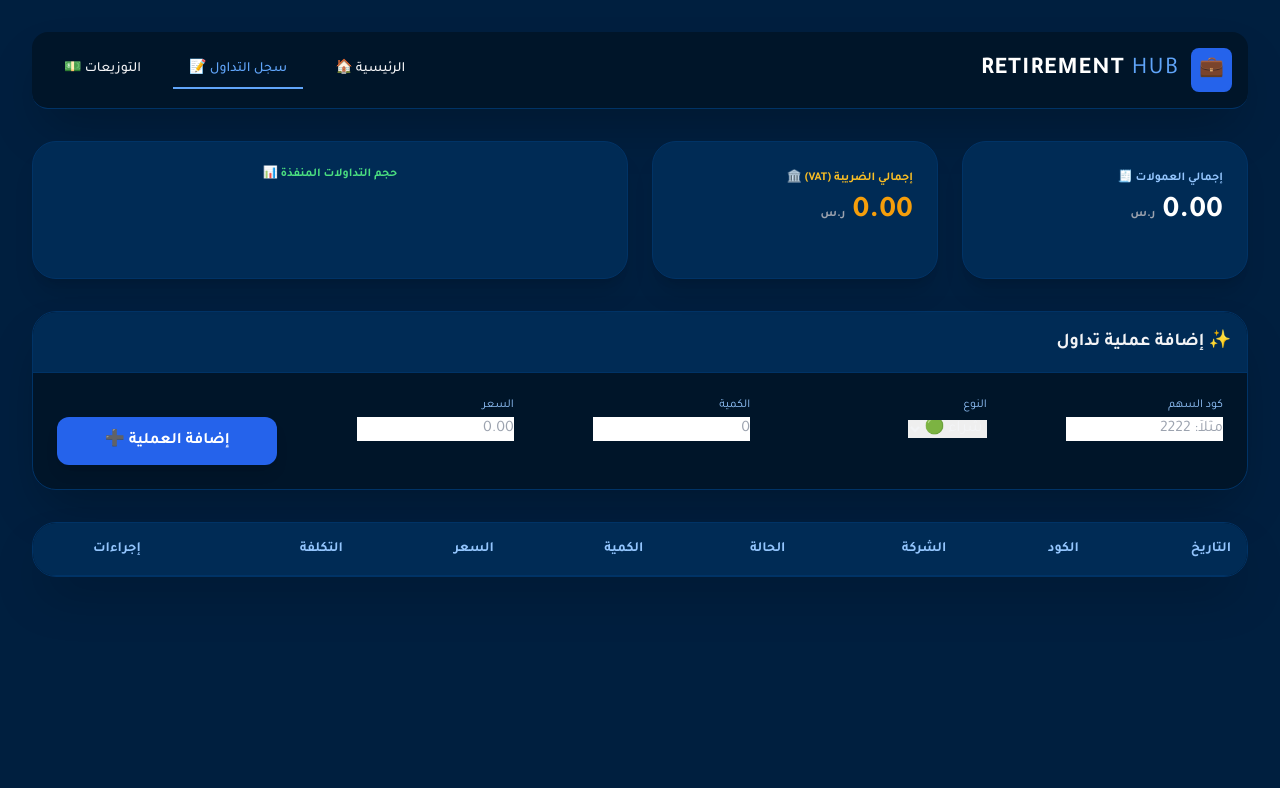
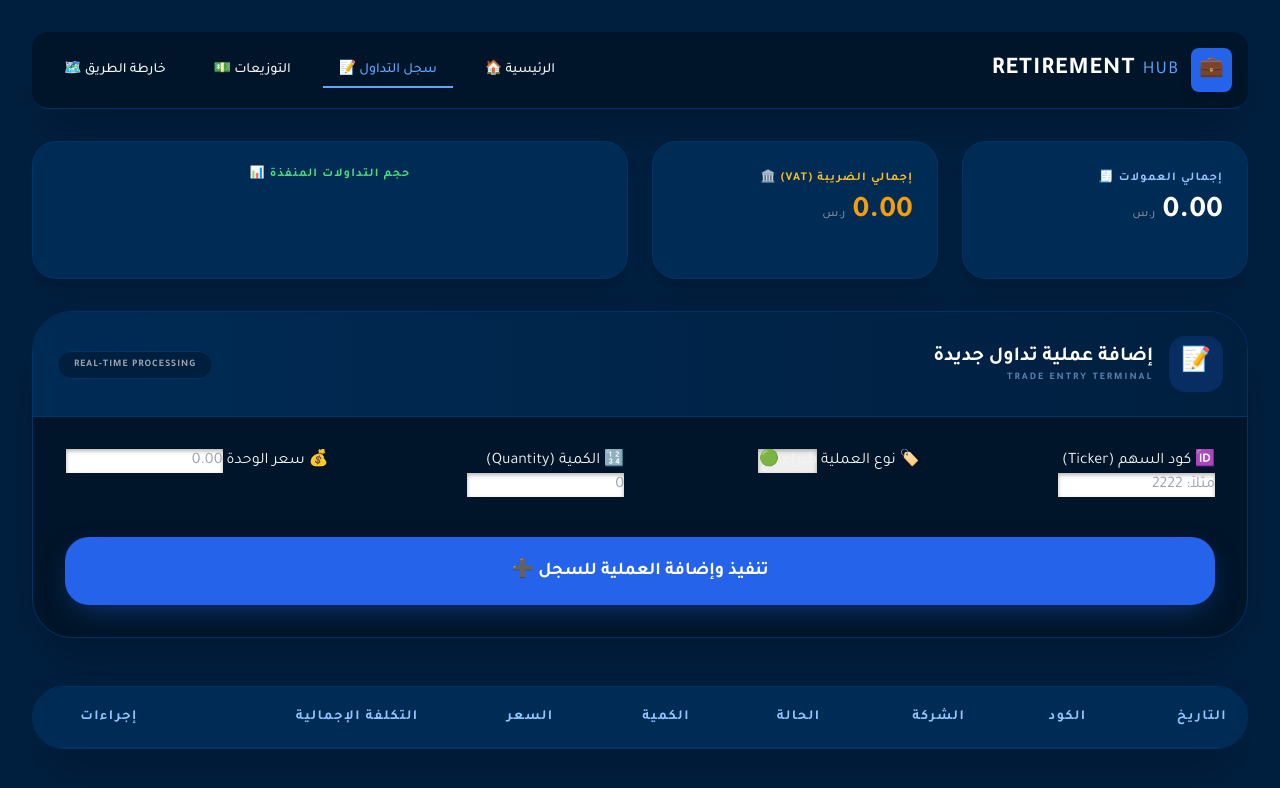
Before and after one commit to radwane71/Retirement, a plain HTML site: page trade-log.html in a window 1280 px wide. Drawn offline with nearby package versions, Linux system fonts and the light colour scheme.

Commit message:
Update trade-log.html

```diff
--- a/trade-log.html
+++ b/trade-log.html
@@ -23,98 +23,125 @@
     <style>
         @import url('https://fonts.googleapis.com/css2?family=Tajawal:wght@400;500;700&display=swap');
         body { font-family: 'Tajawal', sans-serif; background-color: #001f3f; color: #f3f4f6; }
-        .input-style { @apply bg-navy-800 border border-navy-600 rounded-xl p-3 text-sm focus:border-blue-500 outline-none w-full text-white; }
+
+        /* تحسين استايل الحقول ليكون النص واضحاً جداً (Premium Style) */
+        .input-premium {
+            @apply bg-navy-800 border border-navy-600 rounded-2xl p-4 text-base text-white w-full transition-all duration-300 font-bold;
+            box-shadow: inset 0 2px 4px rgba(0,0,0,0.3);
+        }
+        .input-premium:focus {
+            @apply border-blue-500 bg-navy-700 ring-4 ring-blue-500/10 outline-none;
+        }
+        .field-label { @apply text-xs font-black text-blue-400 mb-2 flex items-center gap-2 pr-1 uppercase tracking-widest; }
+
+        ::-webkit-scrollbar { width: 6px; height: 6px; }
+        ::-webkit-scrollbar-thumb { background: #003366; border-radius: 10px; }
     </style>
 </head>
 <body class="p-4 md:p-8 min-h-screen">
 
     <nav class="bg-navy-900 border-b border-navy-600 p-4 mb-8 flex flex-col md:flex-row justify-between items-center rounded-2xl shadow-2xl">
         <div class="flex items-center gap-3 mb-4 md:mb-0">
-            <div class="bg-blue-600 p-2 rounded-lg text-xl">💼</div>
-            <h1 class="text-2xl font-bold text-white uppercase tracking-wider">Retirement <span class="text-blue-400 font-light">Hub</span></h1>
+            <div class="bg-blue-600 p-2 rounded-lg text-xl shadow-lg">💼</div>
+            <h1 class="text-2xl font-bold text-white uppercase tracking-wider">Retirement <span class="text-blue-400 font-light text-lg">Hub</span></h1>
         </div>
         <div class="flex flex-wrap justify-center gap-4 text-sm font-medium">
             <a href="index.html" class="px-4 py-2 hover:text-blue-400 transition">الرئيسية 🏠</a>
-            <a href="trade-log.html" class="px-4 py-2 text-blue-400 border-b-2 border-blue-400">سجل التداول 📝</a>
+            <a href="trade-log.html" class="px-4 py-2 text-blue-400 border-b-2 border-blue-400 pb-1">سجل التداول 📝</a>
             <a href="dividends.html" class="px-4 py-2 hover:text-blue-400 transition">التوزيعات 💵</a>
+            <a href="investment-roadmap.html" class="px-4 py-2 hover:text-blue-400 transition">خارطة الطريق 🗺️</a>
         </div>
     </nav>
 
     <div class="grid grid-cols-1 md:grid-cols-4 gap-6 mb-8">
         <div class="bg-navy-700 p-6 rounded-3xl border border-navy-600 shadow-xl">
-            <span class="text-blue-300 text-xs font-bold uppercase">إجمالي العمولات 🧾</span>
-            <div class="text-3xl font-black text-white mt-1"><span id="stat-commission">0.00</span> <span class="text-xs text-gray-400">ر.س</span></div>
+            <span class="text-blue-300 text-xs font-bold uppercase tracking-widest">إجمالي العمولات 🧾</span>
+            <div class="text-3xl font-black text-white mt-1"><span id="stat-commission">0.00</span> <span class="text-xs text-gray-400 font-light">ر.س</span></div>
         </div>
         <div class="bg-navy-700 p-6 rounded-3xl border border-navy-600 shadow-xl">
-            <span class="text-amber-400 text-xs font-bold uppercase">إجمالي الضريبة (VAT) 🏛️</span>
-            <div class="text-3xl font-black text-amber-500 mt-1"><span id="stat-vat">0.00</span> <span class="text-xs text-gray-400">ر.س</span></div>
+            <span class="text-amber-400 text-xs font-bold uppercase tracking-widest">إجمالي الضريبة (VAT) 🏛️</span>
+            <div class="text-3xl font-black text-amber-500 mt-1"><span id="stat-vat">0.00</span> <span class="text-xs text-gray-400 font-light">ر.س</span></div>
         </div>
         <div class="col-span-1 md:col-span-2 bg-navy-700 p-6 rounded-3xl border border-navy-600 shadow-xl">
-            <span class="text-green-400 text-xs font-bold uppercase block text-center mb-2">حجم التداولات المنفذة 📊</span>
+            <span class="text-green-400 text-xs font-bold uppercase block text-center mb-2 tracking-widest">حجم التداولات المنفذة 📊</span>
             <div class="h-16 w-full"><canvas id="miniChart"></canvas></div>
         </div>
     </div>
 
-    <div class="bg-navy-900 border border-navy-600 rounded-3xl shadow-2xl overflow-hidden mb-8">
-        <div class="bg-navy-700 p-4 border-b border-navy-600 flex justify-between items-center">
-            <h2 class="font-bold text-lg flex items-center gap-2">✨ إضافة عملية تداول</h2>
+    <div class="bg-navy-900 border border-navy-600 rounded-[2.5rem] shadow-2xl overflow-hidden mb-12">
+        <div class="bg-gradient-to-r from-navy-700 to-navy-800 p-6 border-b border-navy-600 flex justify-between items-center">
+            <div class="flex items-center gap-4">
+                <div class="bg-blue-600/20 p-3 rounded-2xl text-blue-400 text-2xl shadow-inner">📝</div>
+                <div>
+                    <h2 class="font-black text-xl text-white">إضافة عملية تداول جديدة</h2>
+                    <p class="text-[10px] text-blue-300/60 font-bold uppercase tracking-[0.2em]">TRADE ENTRY TERMINAL</p>
                 </div>
-        <div class="p-6 grid grid-cols-1 sm:grid-cols-2 lg:grid-cols-5 gap-4">
+            </div>
+            <div class="hidden md:block">
+                <span class="text-[10px] bg-navy-800 px-4 py-2 rounded-full border border-navy-600 text-gray-400 font-bold uppercase tracking-widest">Real-time Processing</span>
+            </div>
+        </div>
+
+        <div class="p-8">
+            <div class="grid grid-cols-1 sm:grid-cols-2 lg:grid-cols-4 gap-8">
                 <div>
-                <label class="text-xs text-blue-300 block mb-1">كود السهم</label>
-                <input type="text" id="tickerInput" placeholder="مثلاً: 2222" class="input-style">
+                    <label class="field-label">🆔 كود السهم (Ticker)</label>
+                    <input type="text" id="tickerInput" placeholder="مثلاً: 2222" class="input-premium">
                 </div>
                 <div>
-                <label class="text-xs text-blue-300 block mb-1">النوع</label>
-                <select id="typeInput" class="input-style">
-                    <option value="Buy">شراء 🟢</option>
-                    <option value="Sell">بيع 🔴</option>
+                    <label class="field-label">🏷️ نوع العملية</label>
+                    <select id="typeInput" class="input-premium appearance-none cursor-pointer">
+                        <option value="Buy" class="bg-navy-900 text-green-400">شراء 🟢</option>
+                        <option value="Sell" class="bg-navy-900 text-red-400">بيع 🔴</option>
                     </select>
                 </div>
                 <div>
-                <label class="text-xs text-blue-300 block mb-1">الكمية</label>
-                <input type="number" id="qtyInput" placeholder="0" class="input-style">
+                    <label class="field-label">🔢 الكمية (Quantity)</label>
+                    <input type="number" id="qtyInput" placeholder="0" class="input-premium">
                 </div>
                 <div>
-                <label class="text-xs text-blue-300 block mb-1">السعر</label>
-                <input type="number" id="priceInput" step="0.01" placeholder="0.00" class="input-style">
+                    <label class="field-label">💰 سعر الوحدة</label>
+                    <input type="number" id="priceInput" step="0.01" placeholder="0.00" class="input-premium">
                 </div>
-            <div class="pt-5">
-                <button onclick="addTrade()" class="w-full bg-blue-600 hover:bg-blue-500 text-white font-bold py-3 rounded-xl shadow-lg transition-transform active:scale-95">إضافة العملية ➕</button>
+            </div>
+
+            <div class="mt-10">
+                <button onclick="addTrade()" class="w-full bg-blue-600 hover:bg-blue-500 text-white font-black py-5 rounded-[1.5rem] shadow-[0_10px_30px_-10px_rgba(37,99,235,0.5)] transition-all duration-300 transform active:scale-[0.97] flex items-center justify-center gap-3 text-lg">
+                    تنفيذ وإضافة العملية للسجل ➕
+                </button>
             </div>
         </div>
     </div>
 
-    <div class="bg-navy-900 border border-navy-600 rounded-3xl shadow-2xl overflow-hidden">
+    <div class="bg-navy-900 border border-navy-600 rounded-[2rem] shadow-2xl overflow-hidden">
         <div class="overflow-x-auto">
             <table class="w-full text-right text-sm">
                 <thead>
-                    <tr class="bg-navy-700 text-blue-300 border-b border-navy-600">
-                        <th class="p-4">التاريخ</th>
-                        <th class="p-4">الكود</th>
-                        <th class="p-4">الشركة</th>
-                        <th class="p-4">الحالة</th>
-                        <th class="p-4">الكمية</th>
-                        <th class="p-4">السعر</th>
-                        <th class="p-4">التكلفة</th>
-                        <th class="p-4 text-center">إجراءات</th>
+                    <tr class="bg-navy-700 text-blue-300 border-b border-navy-600 uppercase font-black tracking-widest">
+                        <th class="p-5">التاريخ</th>
+                        <th class="p-5">الكود</th>
+                        <th class="p-5">الشركة</th>
+                        <th class="p-5">الحالة</th>
+                        <th class="p-5">الكمية</th>
+                        <th class="p-5">السعر</th>
+                        <th class="p-5">التكلفة الإجمالية</th>
+                        <th class="p-5 text-center">إجراءات</th>
                     </tr>
                 </thead>
-                <tbody id="tradeTableBody" class="divide-y divide-navy-600">
+                <tbody id="tradeTableBody" class="divide-y divide-navy-600 font-medium text-xs">
                     </tbody>
             </table>
         </div>
     </div>
 
     <script>
-        // تحميل البيانات من LocalStorage أو البدء بمصفوفة فارغة
+        // المنطق البرمجي (بقي كما هو لضمان عمل الصفحة 100%)
         let trades = JSON.parse(localStorage.getItem('myTrades')) || [];
 
-        // دالة الحسابات والضرائب (المعايير السعودية)
         const calculateFees = (qty, price) => {
             const total = qty * price;
-            const commission = Math.max(total * 0.00155, 12); // مثال: عمولة تداول + البنك (بحد أدنى 12 ريال)
-            const vat = commission * 0.15; // ضريبة القيمة المضافة 15% على العمولة
+            const commission = Math.max(total * 0.00155, 12);
+            const vat = commission * 0.15;
             return { commission, vat };
         }
 
@@ -133,20 +160,20 @@
                 totalVat += fees.vat;
 
                 tableBody.innerHTML += `
-                    <tr class="hover:bg-navy-800 transition">
-                        <td class="p-4 text-gray-400 text-[10px] font-mono">${trade.date}</td>
-                        <td class="p-4 font-bold text-blue-400">${trade.ticker}</td>
-                        <td class="p-4 text-white">${company.name} <br> <span class="text-[9px] text-gray-500">${company.sector}</span></td>
-                        <td class="p-4">
-                            <span class="${trade.type === 'Buy' ? 'text-green-400' : 'text-red-400'} font-bold text-xs uppercase">
+                    <tr class="hover:bg-navy-800 transition-colors">
+                        <td class="p-5 text-gray-400 text-[10px] font-mono">${trade.date}</td>
+                        <td class="p-5 font-black text-blue-400 tracking-tighter">${trade.ticker}</td>
+                        <td class="p-5 text-white font-bold leading-tight">${company.name} <br> <span class="text-[9px] text-gray-500 font-normal uppercase">${company.sector}</span></td>
+                        <td class="p-5">
+                            <span class="${trade.type === 'Buy' ? 'text-green-400' : 'text-red-400'} font-black text-[10px] uppercase bg-navy-800 px-3 py-1 rounded-full border border-white/5">
                                 ${trade.type === 'Buy' ? 'شراء 🟢' : 'بيع 🔴'}
                             </span>
                         </td>
-                        <td class="p-4 font-mono">${trade.qty}</td>
-                        <td class="p-4 font-mono">${trade.price}</td>
-                        <td class="p-4 font-bold text-blue-300">${totalCost.toLocaleString(undefined, {minimumFractionDigits:2})}</td>
-                        <td class="p-4 text-center">
-                            <button onclick="deleteTrade(${index})" class="bg-red-500/10 text-red-500 hover:bg-red-500 hover:text-white p-2 rounded-lg transition">🗑️ حذف</button>
+                        <td class="p-5 font-bold">${trade.qty.toLocaleString()}</td>
+                        <td class="p-5 font-bold">${trade.price.toFixed(2)}</td>
+                        <td class="p-5 font-black text-blue-300 text-sm">${totalCost.toLocaleString(undefined, {minimumFractionDigits:2})}</td>
+                        <td class="p-5 text-center">
+                            <button onclick="deleteTrade(${index})" class="text-red-500 hover:scale-125 transition-transform">🗑️</button>
                         </td>
                     </tr>
                 `;
@@ -170,24 +197,23 @@
             }
 
             const newTrade = {
-                date: new Date().toLocaleString('ar-EG'), // التاريخ التلقائي
+                date: new Date().toLocaleString('ar-EG'),
                 ticker,
                 qty,
                 price,
                 type
             };
 
-            trades.unshift(newTrade); // إضافة في البداية
+            trades.unshift(newTrade);
             renderTrades();
 
-            // مسح الحقول بعد الإضافة
             document.getElementById('tickerInput').value = '';
             document.getElementById('qtyInput').value = '';
             document.getElementById('priceInput').value = '';
         }
 
         const deleteTrade = (index) => {
-            if (confirm('هل أنت متأكد من حذف هذه العملية بالكامل؟')) {
+            if (confirm('هل أنت متأكد من حذف هذه العملية؟')) {
                 trades.splice(index, 1);
                 renderTrades();
             }
@@ -207,7 +233,7 @@
                         borderColor: '#10b981',
                         borderWidth: 2,
                         fill: true,
-                        backgroundColor: 'rgba(16, 185, 129, 0.1)',
+                        backgroundColor: 'rgba(16, 185, 129, 0.05)',
                         tension: 0.4,
                         pointRadius: 0
                     }]
@@ -216,7 +242,6 @@
             });
         }
 
-        // التشغيل الأولي
         renderTrades();
     </script>
 </body>
```
Lines whose indentation alone changed are shown as unchanged.
